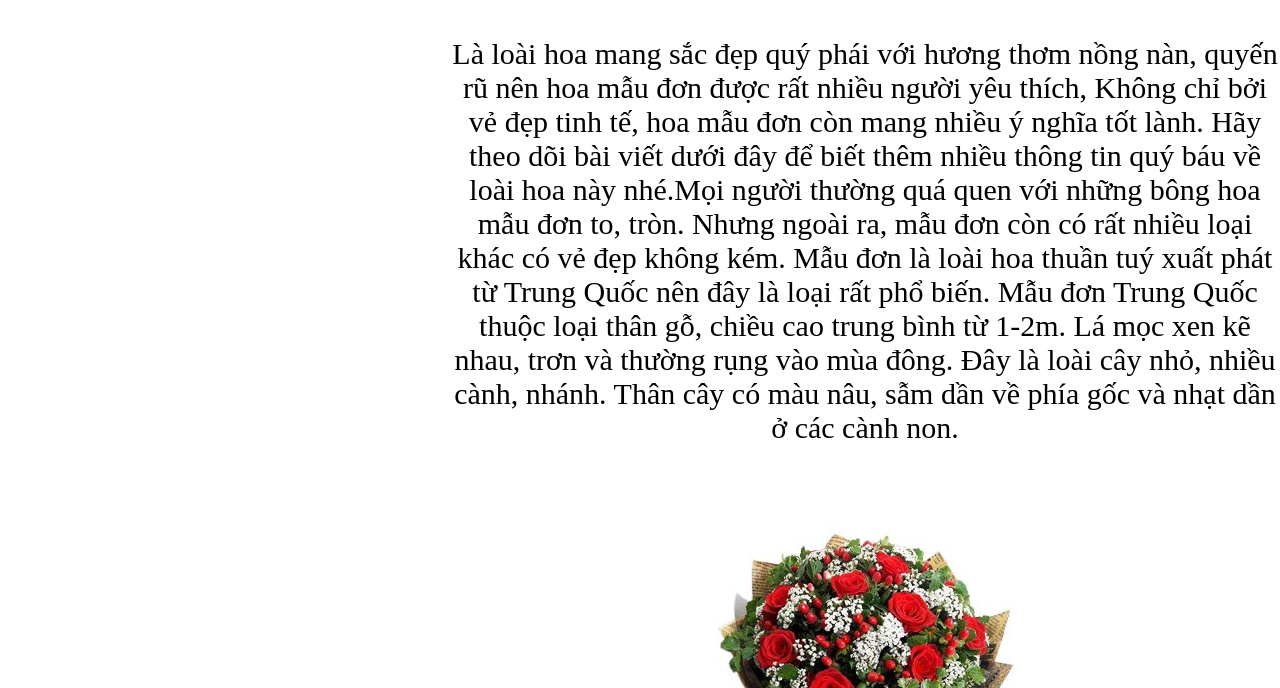
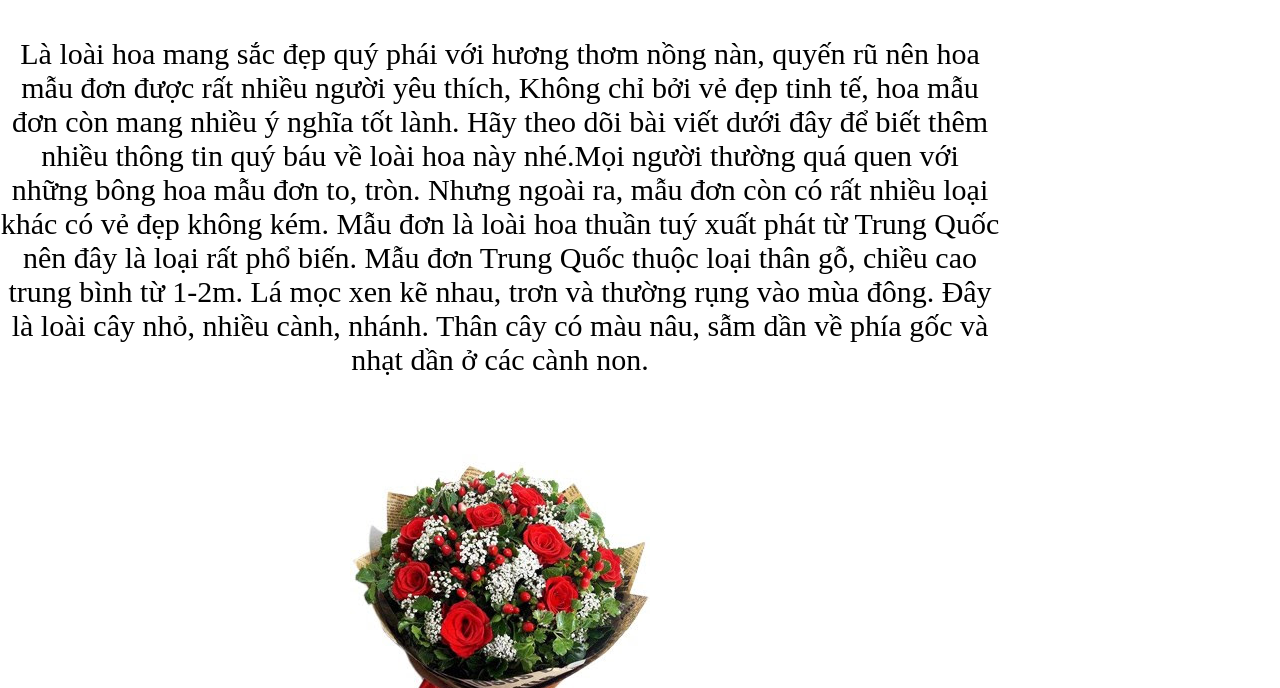
Before and after one commit to tranvanluc1009/luccoi.github.io, a plain HTML site: page baikiemtra/sacthu2.html in a window 1280 px wide. Shown: the part 112-800 px from the top of the page. Drawn offline with Linux system fonts and the light colour scheme.

Commit message:
Update style.css

```diff
--- a/baikiemtra/style.css
+++ b/baikiemtra/style.css
@@ -24,7 +24,6 @@ a {
   color: black;
 }
 .chitiet {
-  margin-left: 450px;
   margin-bottom: 100px;
   max-width: 1000px;
   text-align: center;
```
